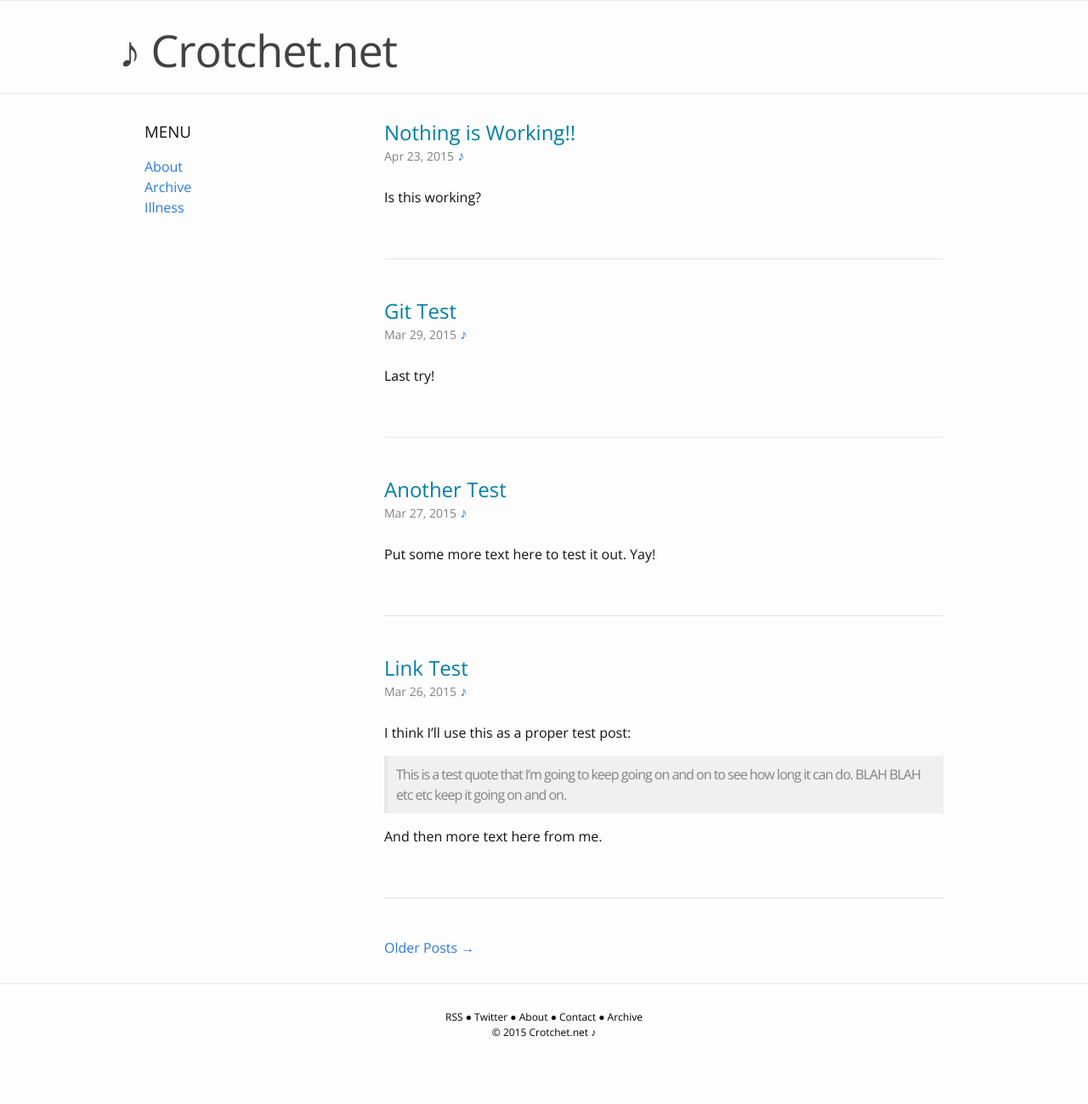
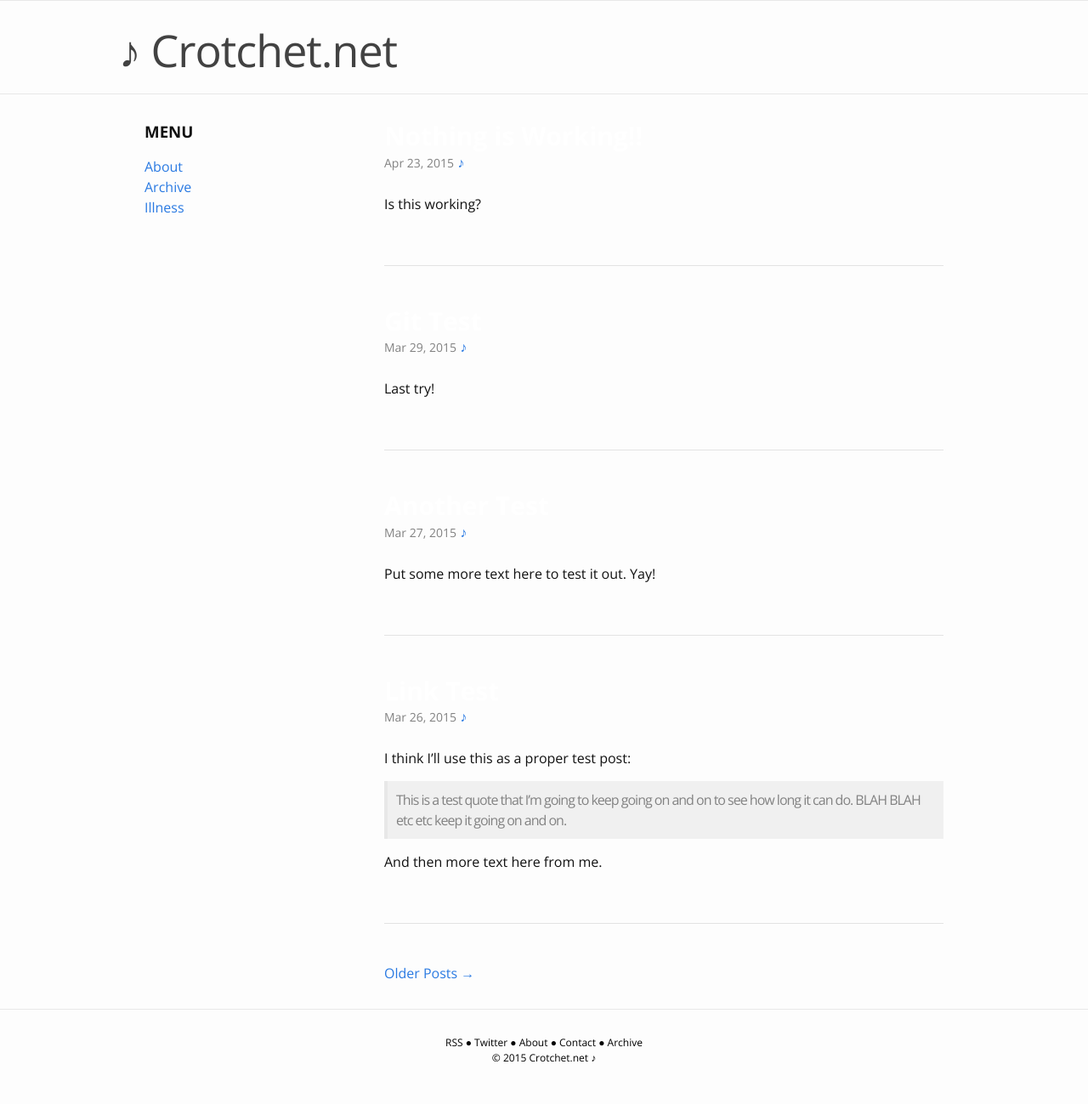
Before and after one commit to andyml123/andyml123.github.io, a Jekyll site: the page built from index.html, in a window 1280 px wide. Shown: the whole page at 85% size. Built offline with Jekyll 4.4.1, drawn with Linux system fonts in a browser that asks for light colours; the list of posts is cut into pages by our own code; before the commit the page ends 1269 px from its top, so only the background shows below that.

Commit message:
inital commit

```diff
--- a/_sass/_layout.scss
+++ b/_sass/_layout.scss
@@ -216,8 +216,9 @@ margin:0 auto;
 
 .external-post-link {
     display: block;
-    font-size: 24px;
-	color: #007ea7;
+    font-size: 30px;
+	color: #fff;
+	font-weight: bold;
 }
 
 a.external-post-link:visited {
@@ -412,6 +413,7 @@ hr {
 
  .sidebar h3 {
 	text-transform: uppercase;
+	font-weight: bold;
  }
 
  .sidebar ul{
```
